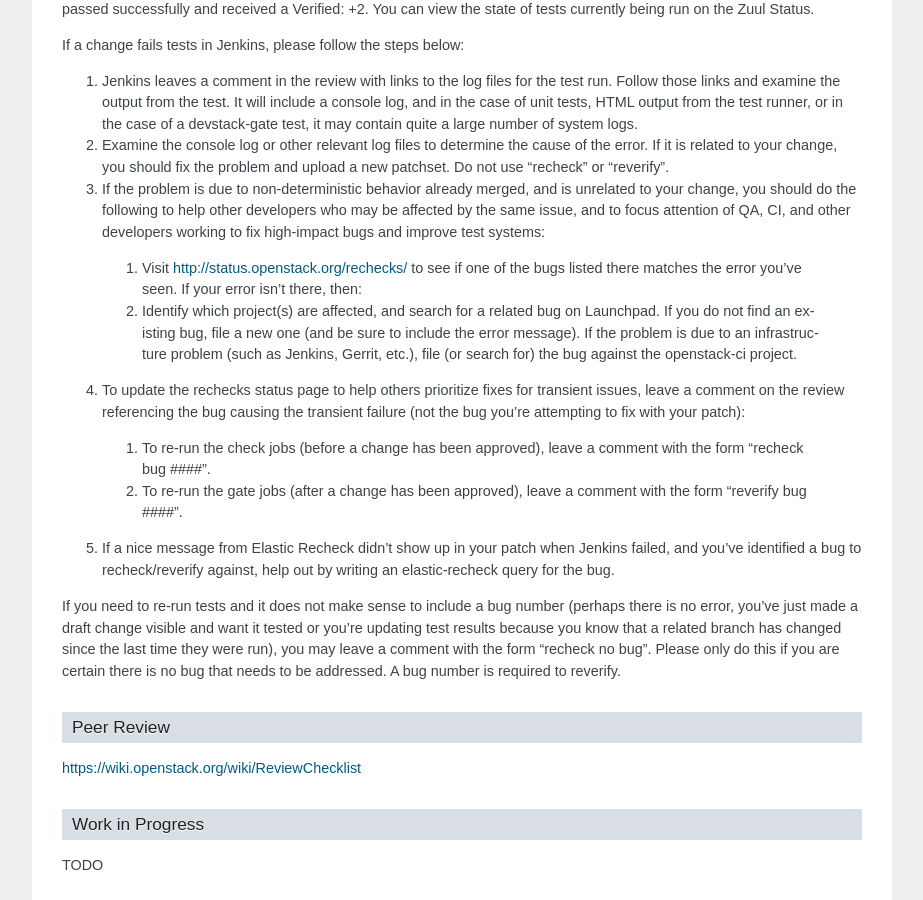
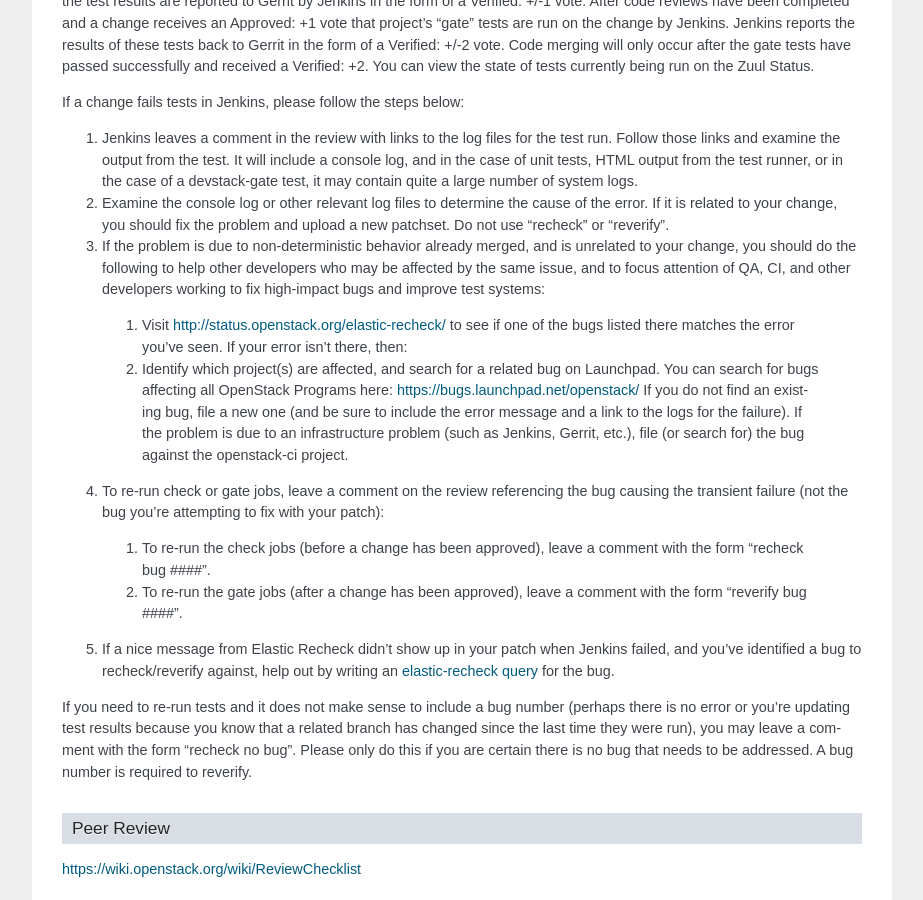
Before and after one commit to openstack-archive/infra-manual, a Sphinx documentation site: the page built from doc/source/developers.rst, in a window 1280 px wide and 900 px high, scrolled down 6262 px. Shown: the whole window, without its empty margins (198-1121 px from the left). Built offline with Sphinx 7.4.7, drawn with Linux system fonts in a browser that asks for light colours; some of the changed text lies outside the part shown.

Commit message:
Updates Gerrit Username and Elastic-Recheck information
This patch updates information for developers for usage of
Gerrit username and elastic-recheck.

Change-Id: I1be94a94863a45044bdd85cd3402e7228ef75cad

```diff
--- a/doc/source/developers.rst
+++ b/doc/source/developers.rst
@@ -30,6 +30,10 @@
 
 Visit https://review.openstack.org/ and click the ``Sign In`` link at
 the top-right corner of the page.  Log in with your Launchpad ID.
+
+The first time you sign into OpenStack's Gerrit (review.openstack.org),
+you will be prompted to "Select a unique username:". Please enter your
+Launchpad username.
 
 Because Gerrit uses Launchpad OpenID single sign-on, you won't need a
 separate password for Gerrit, and once you log in to one of Launchpad,
@@ -367,17 +371,17 @@
 2. Examine the console log or other relevant log files to determine the cause of the error. If it is related to your change, you should fix the problem and upload a new patchset. Do not use "recheck" or "reverify".
 3. If the problem is due to non-deterministic behavior already merged, and is unrelated to your change, you should do the following to help other developers who may be affected by the same issue, and to focus attention of QA, CI, and other developers working to fix high-impact bugs and improve test systems:
 
-  1. Visit http://status.openstack.org/rechecks/ to see if one of the bugs listed there matches the error you've seen. If your error isn't there, then:
-  2. Identify which project(s) are affected, and search for a related bug on Launchpad. If you do not find an existing bug, file a new one (and be sure to include the error message). If the problem is due to an infrastructure problem (such as Jenkins, Gerrit, etc.), file (or search for) the bug against the openstack-ci project.
+  1. Visit http://status.openstack.org/elastic-recheck/ to see if one of the bugs listed there matches the error you've seen. If your error isn't there, then:
+  2. Identify which project(s) are affected, and search for a related bug on Launchpad. You can search for bugs affecting all OpenStack Programs here: https://bugs.launchpad.net/openstack/ If you do not find an existing bug, file a new one (and be sure to include the error message and a link to the logs for the failure). If the problem is due to an infrastructure problem (such as Jenkins, Gerrit, etc.), file (or search for) the bug against the openstack-ci project.
 
-4. To update the rechecks status page to help others prioritize fixes for transient issues, leave a comment on the review referencing the bug causing the transient failure (not the bug you're attempting to fix with your patch):
+4. To re-run check or gate jobs, leave a comment on the review referencing the bug causing the transient failure (not the bug you're attempting to fix with your patch):
 
   1. To re-run the check jobs (before a change has been approved), leave a comment with the form "recheck bug ####".
   2. To re-run the gate jobs (after a change has been approved), leave a comment with the form "reverify bug ####".
 
-5. If a nice message from Elastic Recheck didn't show up in your patch when Jenkins failed, and you've identified a bug to recheck/reverify against, help out by writing an elastic-recheck query for the bug.
+5. If a nice message from Elastic Recheck didn't show up in your patch when Jenkins failed, and you've identified a bug to recheck/reverify against, help out by writing an `elastic-recheck query <http://docs.openstack.org/infra/elastic-recheck/readme.html>`_ for the bug.
 
-If you need to re-run tests and it does not make sense to include a bug number (perhaps there is no error, you've just made a draft change visible and want it tested or you're updating test results because you know that a related branch has changed since the last time they were run), you may leave a comment with the form "recheck no bug". Please only do this if you are certain there is no bug that needs to be addressed. A bug number is required to reverify.
+If you need to re-run tests and it does not make sense to include a bug number (perhaps there is no error or you're updating test results because you know that a related branch has changed since the last time they were run), you may leave a comment with the form "recheck no bug". Please only do this if you are certain there is no bug that needs to be addressed. A bug number is required to reverify.
 
 Peer Review
 -----------
```
Also changed, not shown: other parts of doc/source/developers.rst (+1 -1 lines).
